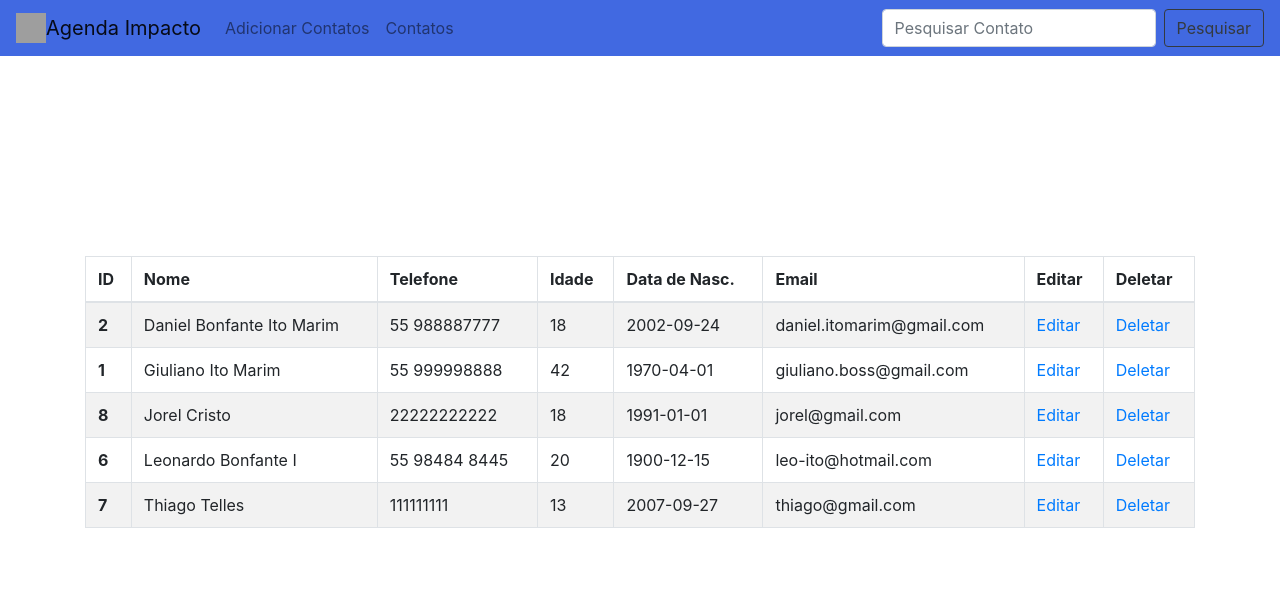
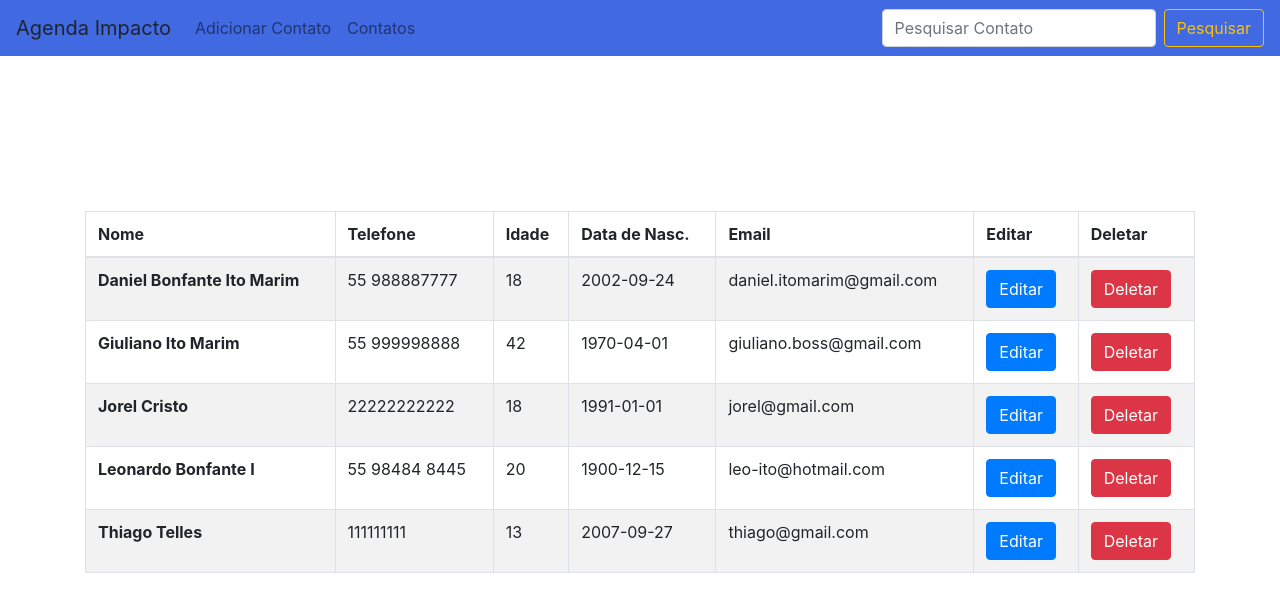
Before and after one commit to Jxp-x/Agenda, a PHP site: page / in a window 1280 px wide. Shown: the top 612 px of the page. Run offline with PHP 8.4, Linux system fonts and the light colour scheme; data comes from the database, SQL or seed files in the repository; grey boxes are pictures that could not be loaded.

Commit message:
algumas mudanças de design

```diff
--- a/Agenda/css/estilo.css
+++ b/Agenda/css/estilo.css
@@ -9,3 +9,4 @@
 .box {
   width: 300px;
   height: 300px;
+}
--- a/Agenda/index.php
+++ b/Agenda/index.php
@@ -15,43 +15,71 @@
         width: 300px;
         height: 300px;
     }
+    .bd-placeholder-img {
+        font-size: 1.125rem;
+        text-anchor: middle;
+        -webkit-user-select: none;
+        -moz-user-select: none;
+        -ms-user-select: none;
+        user-select: none;
+      }
+
+      @media (min-width: 768px) {
+        .bd-placeholder-img-lg {
+          font-size: 3.5rem;
+        }
+      }
     </style>
 <!DOCTYPE html>
 <html lang="en">
 <head>
 
     <meta charset="utf-8">
-    <meta name="viewport" content="width=device-width, initial-scale=1.0">
+    <meta name="viewport" content="width=device-width, initial-scale=1, shrink-to-fit=no">
     <link rel="stylesheet" href="https://stackpath.bootstrapcdn.com/bootstrap/4.1.3/css/bootstrap.min.css" integrity="sha384-MCw98/SFnGE8fJT3GXwEOngsV7Zt27NXFoaoApmYm81iuXoPkFOJwJ8ERdknLPMO" crossorigin="anonymous">
+    <link href="../assets/dist/css/bootstrap.min.css" rel="stylesheet">
+
+    <style>
+      .bd-placeholder-img {
+        font-size: 1.125rem;
+        text-anchor: middle;
+        -webkit-user-select: none;
+        -moz-user-select: none;
+        -ms-user-select: none;
+        user-select: none;
+      }
+
+      @media (min-width: 768px) {
+        .bd-placeholder-img-lg {
+          font-size: 3.5rem;
+        }
+      }
+    </style>
     <title>Agenda Impacto</title>
 </head>
 <body>
-      <header>
 
-
-      <nav class="navbar navbar-expand-lg navbar-light fixed-top" style="background-color:#4169E1; !important" >
-      <img src="img/icone.jpg" width="30" height="30" class="d-inline-block align-top"alt="">
-  <a class="navbar-brand" href="#">Agenda Impacto</a>
-  <button class="navbar-toggler" type="button" data-toggle="collapse" data-target="#navbarSupportedContent" aria-controls="navbarSupportedContent" aria-expanded="false" aria-label="Toggle navigation">
+<nav class="navbar navbar-expand-md navbar-light fixed-top" style="background-color:#4169E1; !important" >
+  <a class="navbar-brand">Agenda Impacto</a>
+  <button class="navbar-toggler" type="button" data-toggle="collapse" data-target="#navbarCollapse" aria-controls="navbarCollapse" aria-expanded="false" aria-label="Toggle navigation">
     <span class="navbar-toggler-icon"></span>
   </button>
-
-  <div class="collapse navbar-collapse" id="navbarSupportedContent">
+  <div class="collapse navbar-collapse" id="navbarCollapse">
     <ul class="navbar-nav mr-auto">
       <li class="nav-item">
-        <a href="index.php?menuop=addcont" class="nav-link">Adicionar Contatos</a>
+        <a class="nav-link" href="index.php?menuop=addcont">Adicionar Contato</a>
       </li>
       <li class="nav-item">
-        <a href="index.php?menuop=contatos" class="nav-link">Contatos</a>
+        <a class="nav-link" href="index.php?menuop=contatos">Contatos</a>
       </li>
     </ul>
     <form action="index.php?menuop=contatos" method="post" class="form-inline my-2 my-lg-0">
       <input class="form-control mr-sm-2" type="search" placeholder="Pesquisar Contato" name="txt_pesquisa" aria-label="Search">
-      <button class="btn btn-outline-dark my-2 my-sm-0" type="submit">Pesquisar</button>
+      <button class="btn btn-outline-warning my-2 my-sm-0" type="submit">Pesquisar</button>
     </form>
   </div>
 </nav>
-      </header>
+
       <main>
           <?php
                $menuop =(isset($_GET["menuop"]))?$_GET["menuop"]:"contatos";
--- a/Agenda/paginas/contatos/attcont.php
+++ b/Agenda/paginas/contatos/attcont.php
@@ -21,4 +21,4 @@
 
     mysqli_query($conexao,$sql) or die ("Erro ao executar a consulta. " . mysqli_error($conexao));
     ?>
-    <div class="alert alert-success" role="alert">"O contato foi adicionado com sucesso!"</div>
+    <div class="alert alert-success" role="alert">O contato foi atualizado com sucesso!</div>
--- a/Agenda/paginas/contatos/cadcont.php
+++ b/Agenda/paginas/contatos/cadcont.php
@@ -25,6 +25,6 @@
      ";
     mysqli_query($conexao,$sql) or die ("Erro ao executar a consulta. " . mysqli_error($conexao));
     ?>
-    <div class="alert alert-success" role="alert">"O contato foi adicionado com sucesso!"</div>
+    <div class="alert alert-success" role="alert">O contato foi adicionado com sucesso!</div>
 
 </div>
--- a/Agenda/paginas/contatos/contatos.php
+++ b/Agenda/paginas/contatos/contatos.php
@@ -13,7 +13,6 @@
 <table class="table table-bordered table-striped table-hover">
  <thead>
      <tr>
-        <th scope>ID</th>
         <th scope>Nome</th>
         <th scope>Telefone</th>
         <th scope>Idade</th>
@@ -41,14 +40,14 @@
 
 ?>
        <tr>
-           <th scope="row"><?=$dados["id_contato"] ?></td>
-           <td><?=$dados["nome"] ?></td>
+
+           <th scope="row"><?=$dados["nome"] ?></td>
            <td><?=$dados["telefone"] ?></td>
            <td><?=$dados["idade"] ?></td>
            <td><?=$dados["datanasc"] ?></td>
            <td><?=$dados["email"] ?></td>
-           <td><a href="index.php?menuop=editcont&id_contato=<?=$dados["id_contato"]?>">Editar</a></td>
-           <td><a href="index.php?menuop=dletcont&id_contato=<?=$dados["id_contato"]?>">Deletar</a></td>
+           <td><a href="index.php?menuop=editcont&id_contato=<?=$dados["id_contato"]?>"><button class="btn btn-primary my-2 my-sm-0">Editar</button></a></td>
+           <td><a href="index.php?menuop=dletcont&id_contato=<?=$dados["id_contato"]?>"><button class="btn btn-danger my-2 my-sm-0">Deletar</button></a></td>
        </tr>
        <?php
 }
--- a/Agenda/paginas/contatos/dletcont.php
+++ b/Agenda/paginas/contatos/dletcont.php
@@ -7,4 +7,4 @@
 
  mysqli_query($conexao,$sql) or die ("Erro ao excluir o registro " . mysqli_error($conexao));
 ?>
-<div class="alert alert-success" role="alert">"O contato foi deletado com sucesso!"</div>
+<div class="alert alert-danger" role="alert">O contato foi deletado com sucesso!</div>
--- a/Agenda/paginas/contatos/editcont.php
+++ b/Agenda/paginas/contatos/editcont.php
@@ -34,7 +34,5 @@
 <input type="text" name="idade"class="form-control" placeholder="Idade" maxlength="40" value="<?= $dados{"idade"}?>"required >
 <input type="date" name="datanasc"class="form-control" placeholder="Data de Nascimento"value="<?= $dados{"datanasc"}?>" maxlength="40" required >
 <button class="btn btn-lg btn-primary btn-block" type="submit" value="Atualiza">Adicionar</button>
-
-
 </form>
 </div>
```
